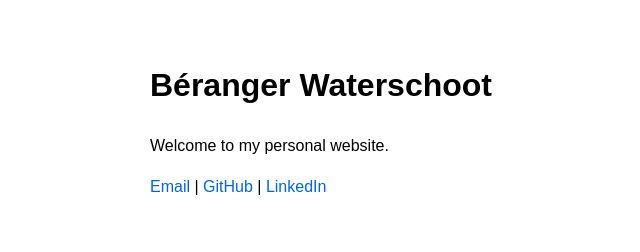
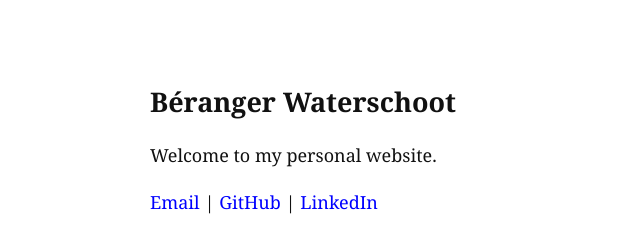
Before and after one commit to WttBe/berangerwaterschoot.github.io, a plain HTML site: page index.html in a window 1280 px wide. Shown: the whole page, without its empty margins (190-830 px from the left). Drawn offline with Linux system fonts and the light colour scheme.

Commit message:
Update index.html

```diff
--- a/index.html
+++ b/index.html
@@ -1,23 +1,35 @@
 <!DOCTYPE html>
 <html lang="en">
 <head>
-  <meta charset="UTF-8" />
-  <meta name="viewport" content="width=device-width, initial-scale=1.0" />
-  <title>Your Name</title>
+  <meta charset="UTF-8">
+  <title>Darius Lam</title>
+  <meta name="viewport" content="width=device-width, initial-scale=1.0">
   <style>
+    html {
+      font-family: Georgia, serif;
+      font-size: 18px;
+      color: #111;
+      background: #fff;
+    }
     body {
-      font-family: sans-serif;
       max-width: 600px;
-      margin: 60px auto;
+      margin: 80px auto;
       padding: 0 20px;
       line-height: 1.6;
     }
+    h1 {
+      font-size: 1.5em;
+      margin-bottom: 0.5em;
+    }
+    p {
+      margin-bottom: 1em;
+    }
     a {
-      color: #0366d6;
+      color: #00f;
       text-decoration: none;
     }
-    h1 {
-      font-size: 2em;
+    a:hover {
+      text-decoration: underline;
     }
   </style>
 </head>
```
